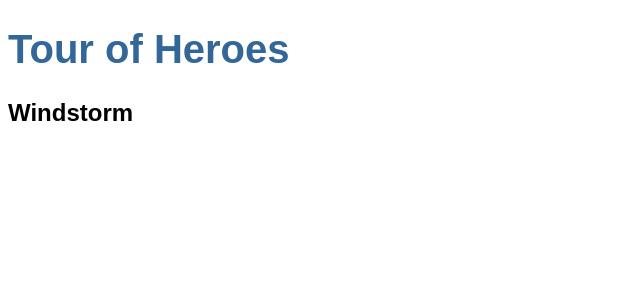
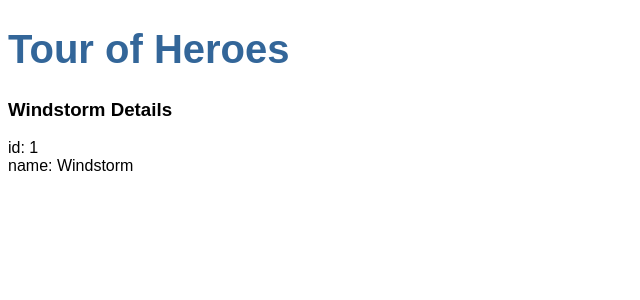
Before and after one commit to rsanchez-dv/Tour-Of-Heroes, an Angular app: page / in a window 1280 px wide. Shown: the top 300 px of the page, without its empty margins (0-640 px from the left). Built offline with nearby package versions, Linux system fonts and the light colour scheme.

Commit message:
Added interface for Heros

```diff
--- /dev/null
+++ b/src/app/hero.ts
@@ -0,0 +1,4 @@
+export interface Hero {
+    id: number;
+    name: string;
+}
--- a/src/app/heroes/heroes.component.html
+++ b/src/app/heroes/heroes.component.html
@@ -1 +1,3 @@
-<h2>{{hero}}</h2>
+<h3>{{hero.name}} Details</h3>
+<div><span>id: </span>{{hero.id}}</div>
+<div><span>name: </span>{{hero.name}}</div>
--- a/src/app/heroes/heroes.component.ts
+++ b/src/app/heroes/heroes.component.ts
@@ -1,5 +1,5 @@
 import { Component, OnInit } from '@angular/core';
-
+import {Hero} from '../hero';
 @Component({
   selector: 'app-heroes',
   templateUrl: './heroes.component.html',
@@ -7,7 +7,10 @@
 })
 export class HeroesComponent implements OnInit {
 
-  hero = 'Windstorm';
+  hero: Hero = {
+    id: 1,
+    name: 'Windstorm'
+  }
   constructor() { }
 
   ngOnInit(): void {
```
Also changed, not shown: 1 other file (tests, documents, lock files or other folders).
